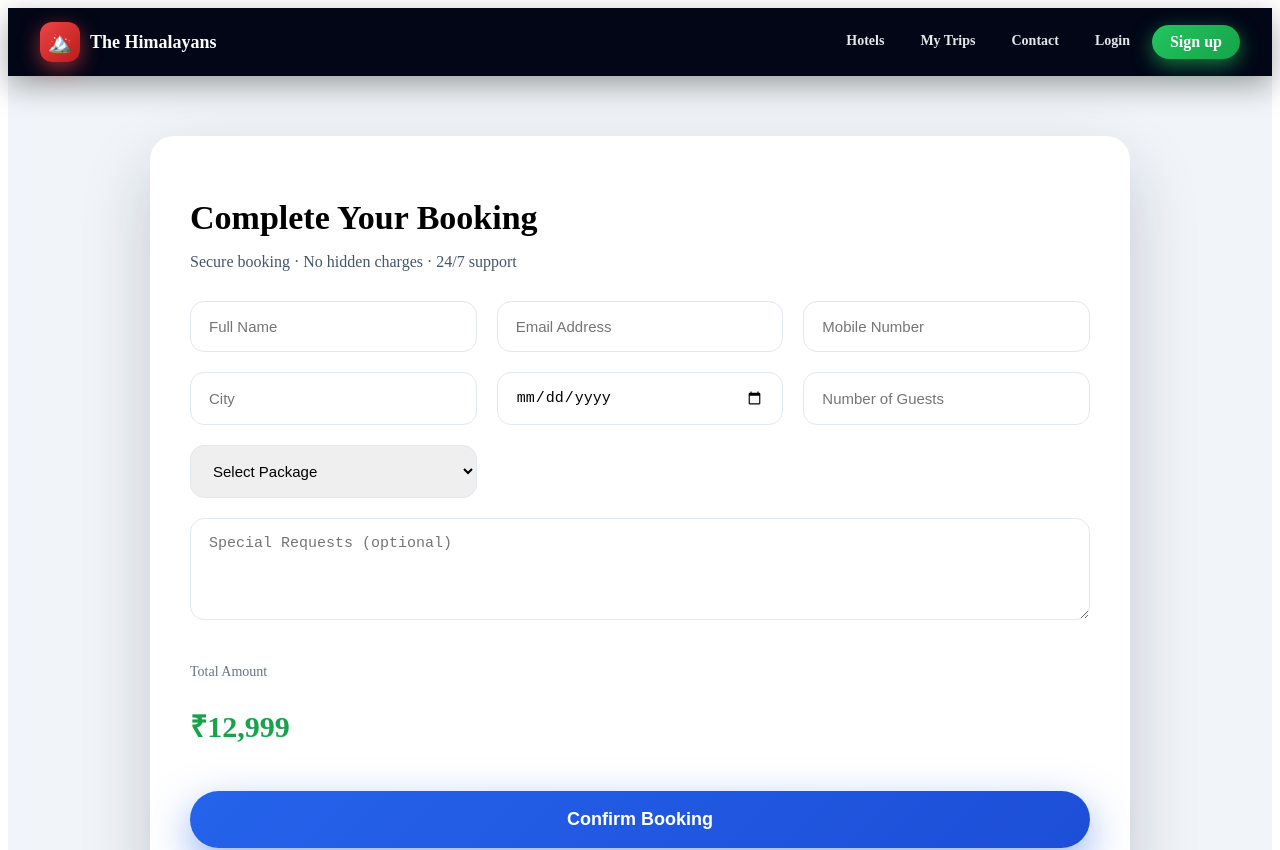
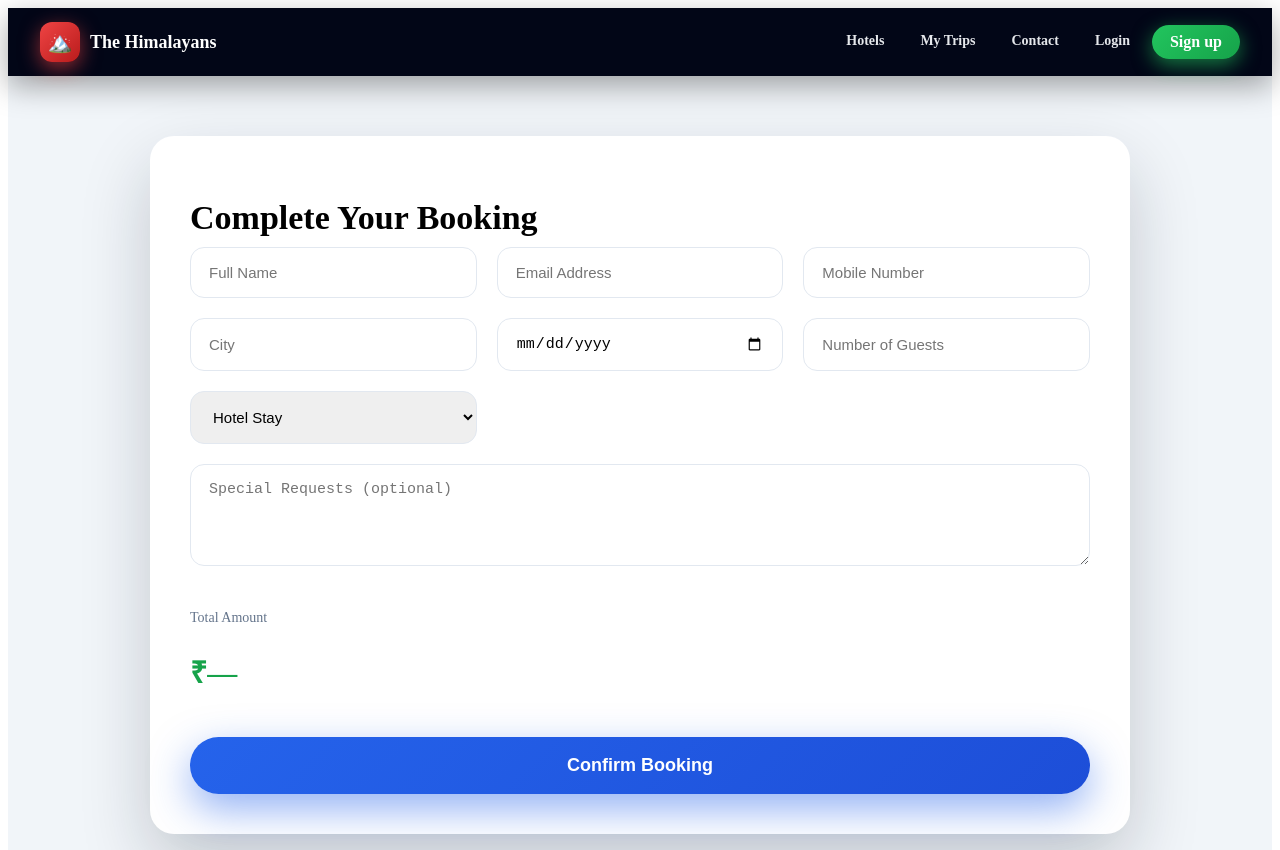
Before and after one commit to pamnautiyal-cpu/himstay, a React (Vite) app in the folder frontend/: page /booking in a window 1280 px wide. Shown: the top 850 px of the page. Built offline with nearby package versions, Linux system fonts and the light colour scheme.

Commit message:
Connect hotel details page with booking page using hotelId

```diff
--- a/frontend/src/pages/Booking.jsx
+++ b/frontend/src/pages/Booking.jsx
@@ -1,6 +1,26 @@
-import React from "react";
+import React, { useEffect, useState } from "react";
+import { useSearchParams } from "react-router-dom";
+import axios from "axios";
+
+const BACKEND_URL = "https://himstay.onrender.com";
 
 export default function Booking() {
+  const [searchParams] = useSearchParams();
+  const hotelId = searchParams.get("hotelId");
+
+  const [hotel, setHotel] = useState(null);
+
+  useEffect(() => {
+    if (!hotelId) return;
+
+    axios
+      .get(`${BACKEND_URL}/api/hotels/${hotelId}`)
+      .then((res) => setHotel(res.data))
+      .catch((err) =>
+        console.error("Booking hotel fetch error", err)
+      );
+  }, [hotelId]);
+
   return (
     <div style={{ background: "#f1f5f9", minHeight: "100vh", padding: "60px 20px" }}>
       <div
@@ -16,9 +36,12 @@ export default function Booking() {
         <h1 style={{ fontSize: 34, fontWeight: 900, marginBottom: 10 }}>
           Complete Your Booking
         </h1>
-        <p style={{ color: "#475569", marginBottom: 30 }}>
-          Secure booking · No hidden charges · 24/7 support
-        </p>
+
+        {hotel && (
+          <p style={{ color: "#475569", marginBottom: 20 }}>
+            🏨 <b>{hotel.name}</b> · {hotel.city} · ₹{hotel.price}/night
+          </p>
+        )}
 
         {/* FORM */}
         <form
@@ -28,37 +51,15 @@ export default function Booking() {
             gap: 20,
           }}
         >
-          <input
-            placeholder="Full Name"
-            style={inputStyle}
-          />
-          <input
-            placeholder="Email Address"
-            type="email"
-            style={inputStyle}
-          />
-          <input
-            placeholder="Mobile Number"
-            type="tel"
-            style={inputStyle}
-          />
-          <input
-            placeholder="City"
-            style={inputStyle}
-          />
+          <input placeholder="Full Name" style={inputStyle} />
+          <input placeholder="Email Address" type="email" style={inputStyle} />
+          <input placeholder="Mobile Number" type="tel" style={inputStyle} />
+          <input placeholder="City" style={inputStyle} />
 
-          <input
-            type="date"
-            style={inputStyle}
-          />
-          <input
-            type="number"
-            placeholder="Number of Guests"
-            style={inputStyle}
-          />
+          <input type="date" style={inputStyle} />
+          <input type="number" placeholder="Number of Guests" style={inputStyle} />
 
           <select style={inputStyle}>
-            <option>Select Package</option>
             <option>Hotel Stay</option>
             <option>Trekking Package</option>
             <option>Yoga Retreat</option>
@@ -76,7 +77,7 @@ export default function Booking() {
               Total Amount
             </p>
             <h2 style={{ fontSize: 30, fontWeight: 900, color: "#16a34a" }}>
-              ₹12,999
+              ₹{hotel ? hotel.price : "—"}
             </h2>
           </div>
 
--- a/frontend/src/pages/HotelDetails.jsx
+++ b/frontend/src/pages/HotelDetails.jsx
@@ -98,7 +98,8 @@ export default function HotelDetails() {
               </h2>
             </div>
 
-            <Link to="/booking">
+            <Link to={`/booking?hotelId=${hotel._id}`}>
+
               <button
                 style={{
                   padding: "14px 28px",
```
